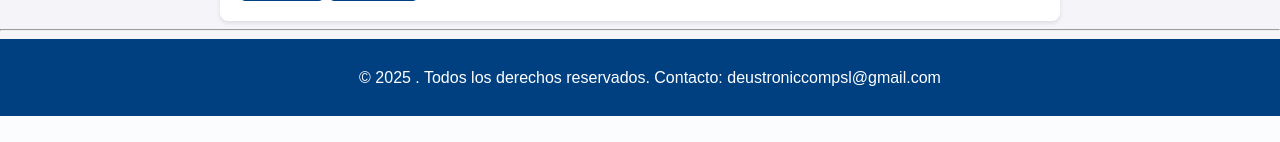
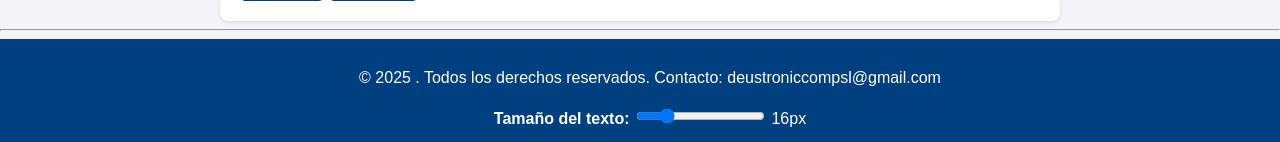
Before and after one commit to Jon8a/IW-Entregable2, a Django app: page /pedidos/nuevo/ in a window 1280 px wide. Shown: the part 1297-1439 px from the top of the page. Before the commit the page ends 1413 px from the top, so only its background shows below. Run offline with Django 5.2, Linux system fonts and the light colour scheme; data comes from the database, SQL or seed files in the repository.

Commit message:
feat: añadido rango deslizante para cambiar el tamaño de todos los elementos de texto, issue #6

```diff
--- a/Entregable2/appEntrega/forms.py
+++ b/Entregable2/appEntrega/forms.py
@@ -34,3 +34,6 @@ class ComponenteForm(forms.ModelForm):
     class Meta:
         model = Componente
         fields = ['codigo_referencia','nombre_modelo','tipo_componente','proveedor','precio','especificaciones_tecnicas','archivo']
+        widgets = {
+            'codigo_referencia': forms.TextInput(attrs={'class': 'mayusculas'}),
+        }
--- /dev/null
+++ b/Entregable2/appEntrega/static/JS/tamaño_texto.js
@@ -0,0 +1,19 @@
+document.addEventListener("DOMContentLoaded", function () {
+
+    const slider = document.getElementById("deslizante");
+    const valor = document.getElementById("valorDeslizante");
+
+    //Cuando se modifica el valor del slider, se actualiza el tamaño del texto
+    slider.addEventListener("input", function () {
+
+        //Se actualiza el valor del texto que muestra el tamaño actual
+        const tamaño = slider.value + "px";
+        valor.textContent = tamaño;
+        slider.textContent = tamaño;
+
+        // Se aplica el tamaño de texto a todos los elementos de texto
+        document.querySelectorAll("h1, h2, h3, h4, h5, h6, p, li, td, th, label, a").forEach(function(elemento) {
+            elemento.style.fontSize = tamaño;
+        });
+    });
+});
--- a/Entregable2/appEntrega/templates/base.html
+++ b/Entregable2/appEntrega/templates/base.html
@@ -41,6 +41,15 @@
     <hr>
     <footer>
     <p>&copy; 2025 . Todos los derechos reservados.         Contacto: <a href= "https://mail.google.com/mail/u/0/?tab=rm&ogbl#inbox">deustroniccompsl@gmail.com</a></p>
+
+    <div>
+        <label for="deslizante"><strong>Tamaño del texto:</strong></label>
+        <input type="range" id="deslizante" min="12" max="32" value="16">
+        <span id="valorDeslizante">16px</span>
+    </div>
+
     </footer>
 </body>
 </html>
+
+<script src="{% static 'JS/tamaño_texto.js' %}"></script>
```
Also changed, not shown: Pantallazos kanban/25-05-2025.png (added).
